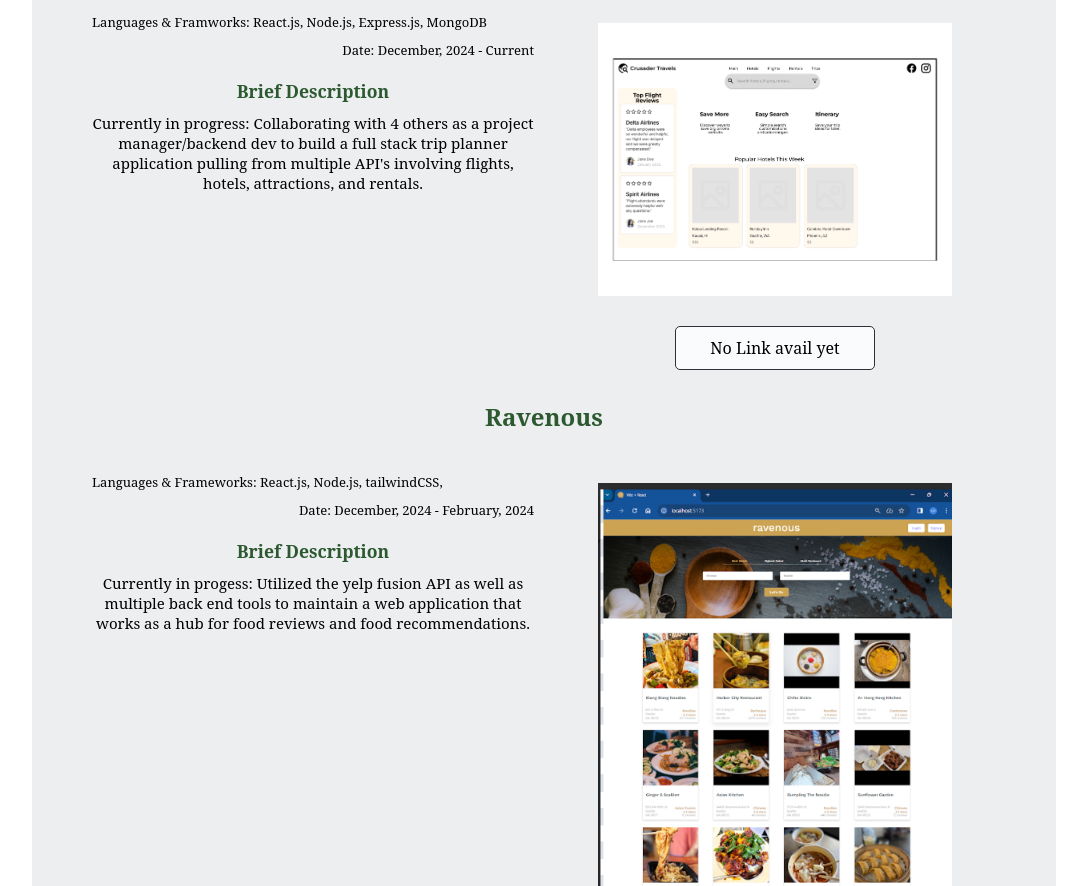
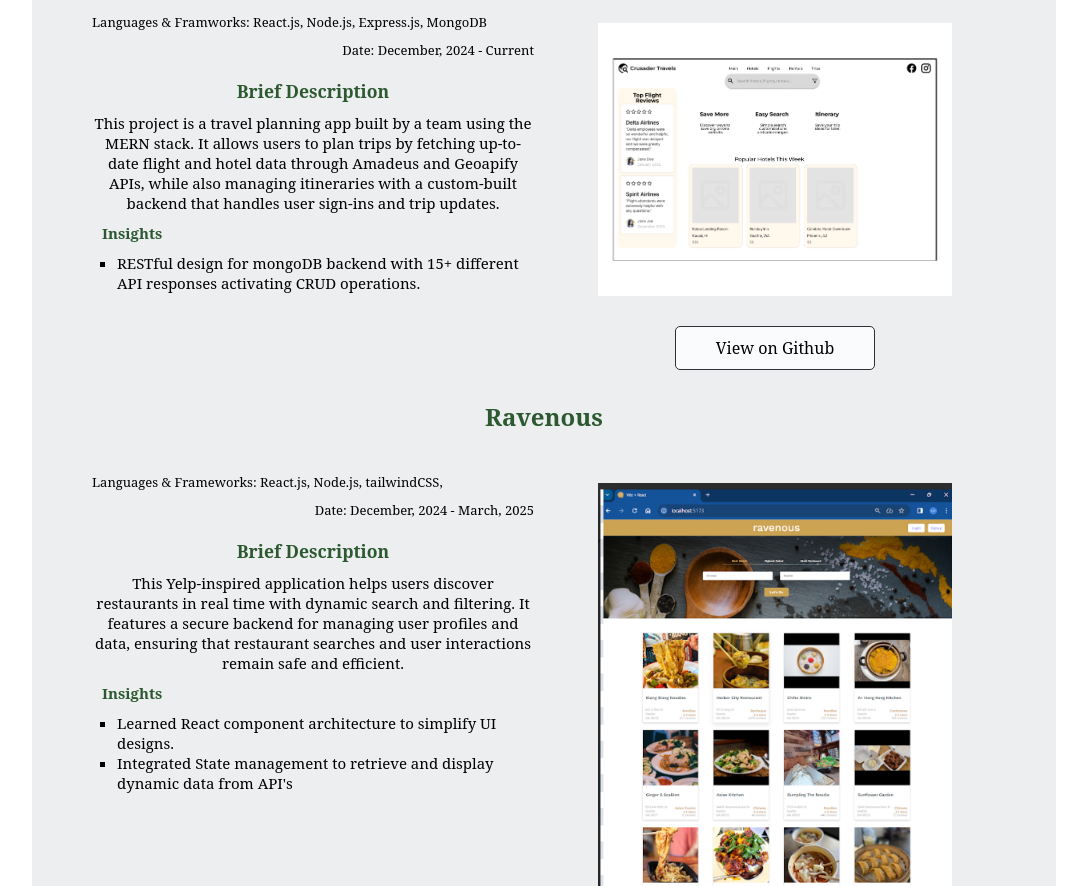
Before and after one commit to atienze/atienze.github.io, a website: page index.html in a window 1280 px wide. Shown: the part 3394-4280 px from the top of the page, without its empty margins (96-1183 px from the left). Drawn offline with Linux system fonts and the light colour scheme; no server answers.

Commit message:
Updated Technical resume. Updated Github link and Description for ravenous and codeCrusaders

```diff
--- a/index.html
+++ b/index.html
@@ -196,13 +196,13 @@
                         <p class="lang">Languages & Framworks: React.js, Node.js, Express.js, MongoDB</p>
                         <p class="date">Date: December, 2024 - Current</p>
                         <h3>Brief Description</h3>
-                        <p>Currently in progress: Collaborating with 4 others as a project manager/backend dev to build a full stack trip planner application pulling from multiple API's involving flights, hotels, attractions, and rentals.</p>
-                        <!--<h4>Insights</h4> -->
-                        <!--
-                            <ul>
-                                <li></li>
-                            </ul>
-                        -->
+                        <p>This project is a travel planning app built by a team using the MERN stack. It allows users to plan trips by fetching up-to-date flight and hotel data through Amadeus and Geoapify APIs, while also managing itineraries with a custom-built backend that handles user sign-ins and trip updates.</p>
+                        <h4>Insights</h4>
+
+                        <ul>
+                            <li>RESTful design for mongoDB backend with 15+ different API responses activating CRUD operations.</li>
+                        </ul>
+
                     </div>
                     <div class="project-media">
                         <img src="./images/CrusaderTravelsHomePage.png" alt="">
@@ -211,7 +211,7 @@
                         Your browser does not support the video tag.
                         No runtime behavior yet
                         </video> -->
-                        <a href="https://github.com/atienze/" target="_blank" class="github-link">No Link avail yet</a>
+                        <a href="https://github.com/atienze/CodeCrusaders" target="_blank" class="github-link">View on Github</a>
                     </div>
                 </div>
 
@@ -219,15 +219,16 @@
                 <div class="project">
                     <div class="project-description">
                         <p class="lang">Languages & Frameworks: React.js, Node.js, tailwindCSS, </p>
-                        <p class="date">Date: December, 2024 - February, 2024</p>
+                        <p class="date">Date: December, 2024 - March, 2025</p>
                         <h3>Brief Description</h3>
-                        <p> Currently in progess: Utilized the yelp fusion API as well as multiple back end tools to maintain a web application that works as a hub for food reviews and food recommendations. </p>
-                        <!--<h4>Insights</h4> -->
-                        <!--
-                            <ul>
-                                <li></li>
-                            </ul>
-                        -->
+                        <p> This Yelp-inspired application helps users discover restaurants in real time with dynamic search and filtering. It features a secure backend for managing user profiles and data, ensuring that restaurant searches and user interactions remain safe and efficient. </p>
+                        <h4>Insights</h4>
+
+                        <ul>
+                            <li>Learned React component architecture to simplify UI designs. </li>
+                            <li>Integrated State management to retrieve and display dynamic data from API's</li>
+                        </ul>
+
                     </div>
                     <div class="project-media">
                         <img src="./images/Ravenous data.png" alt="">
@@ -236,7 +237,7 @@
                         Your browser does not support the video tag.
                         No runtime behavior yet
                         </video> -->
-                        <a href="https://github.com/atienze/" target="_blank" class="github-link">No Link avail yet</a>
+                        <a href="https://github.com/atienze/ravenous" target="_blank" class="github-link">View on Github</a>
                     </div>
                 </div>
 
```
Also changed, not shown: 3 other files.
